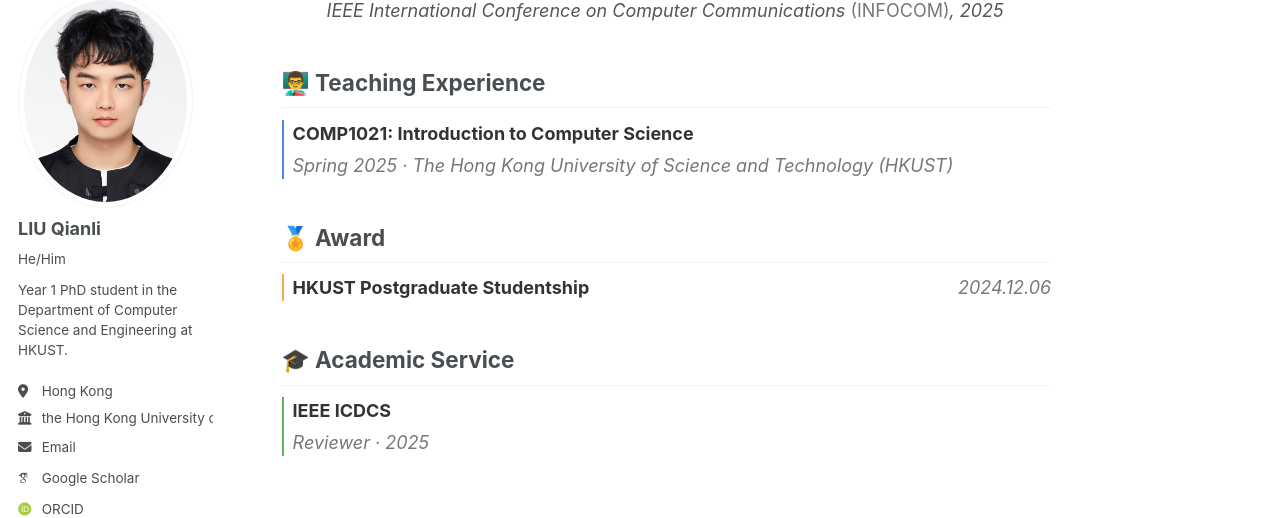
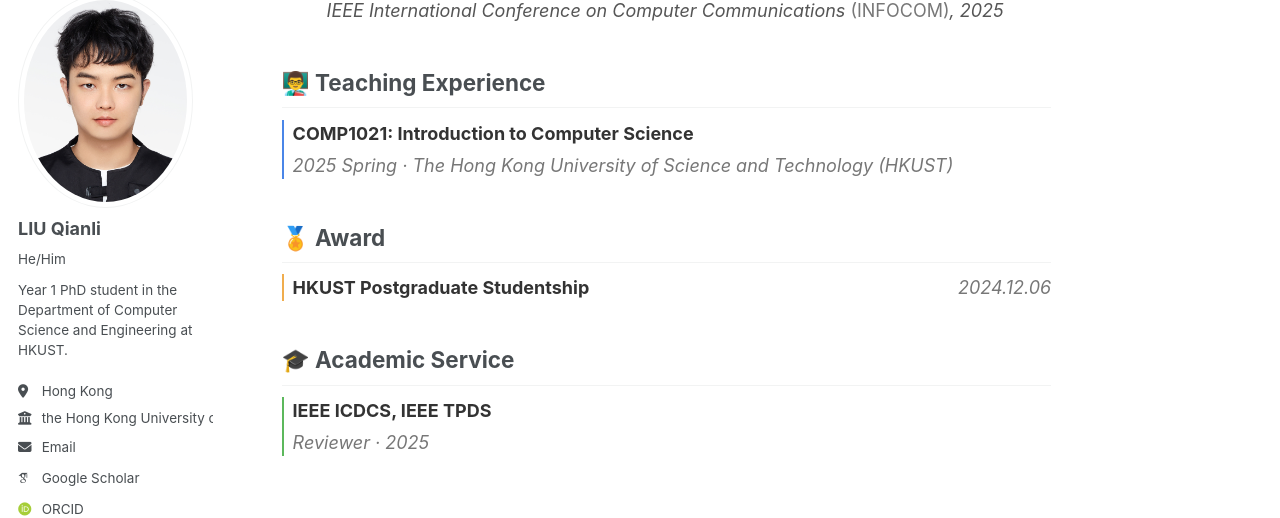
Before and after one commit to Liu-KM/liu-km.github.io, a Jekyll site: the page built from _pages/about.md, in a window 1280 px wide and 900 px high, scrolled down 578 px. Shown: the part 105-623 px from the top of the window. Built offline with Jekyll 4.4.1, drawn with Linux system fonts in a browser that asks for light colours; some web fonts are replaced.

Commit message:
update review

```diff
--- a/_data/academic_service.yml
+++ b/_data/academic_service.yml
@@ -1,3 +1,3 @@
-- title: "IEEE ICDCS"
+- title: "IEEE ICDCS, IEEE TPDS"
   role: "Reviewer"
   year: "2025"
--- a/_data/teaching.yml
+++ b/_data/teaching.yml
@@ -1,4 +1,4 @@
 - course: "COMP1021: Introduction to Computer Science"
   # role: "Teaching Assistant"
   institution: "The Hong Kong University of Science and Technology (HKUST)"
-  semester: "Spring 2025"
+  semester: "2025 Spring"
```
